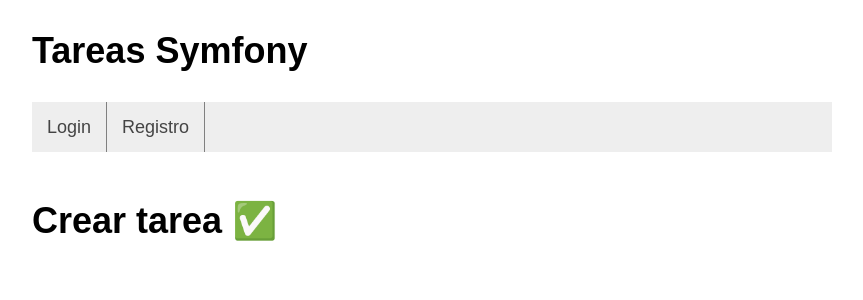
After one commit to jcg678/GestorTareasSf4, a Symfony app: template templates/task/creation.html.twig in a window 1280 px wide. The commit adds this page. Shown: the top 300 px of the page, without its empty margins (208-1071 px from the left). Run offline with Twig, Linux system fonts and the light colour scheme; the template is opened without the code that fills it, so the values that code supplies are empty; some libraries are stand-ins or nearby versions.

Commit message:
Crear tareas enlace

```diff
--- a/config/routes.yaml
+++ b/config/routes.yaml
@@ -14,3 +14,7 @@
 task_detail:
     path: /tarea/{id}
     controller: App\Controller\TaskController::detail
+
+task_creation:
+    path: /crear/tarea
+    controller: App\Controller\TaskController::creation
--- a/templates/base.html.twig
+++ b/templates/base.html.twig
@@ -15,6 +15,8 @@
                 {% if app.user %}
                     <li><a href="{{ path('tasks') }}">Inicio</a></li>
                     <li><a href="">Mis tareas</a></li>
+                    <li><a href="{{ path('task_creation') }}">Crear tarea</a></li>
+
                     <li class="right"><a href="{{ path('logout') }}" >Cerrar Sesión</a></li>
                     <li class="right"><a href="" >{{ app.user.name ~ ' ' ~ app.user.surname  }}</a> </li>
                 {% else %}
--- /dev/null
+++ b/templates/task/creation.html.twig
@@ -0,0 +1,10 @@
+{% extends 'base.html.twig' %}
+
+{% block title %}Hello TaskController!{% endblock %}
+
+{% block body %}
+    <div class="example-wrapper">
+        <h1>Crear tarea ✅</h1>
+
+    </div>
+{% endblock %}
```
Also changed, not shown: src/Controller/TaskController.php (+6 -16 lines).
